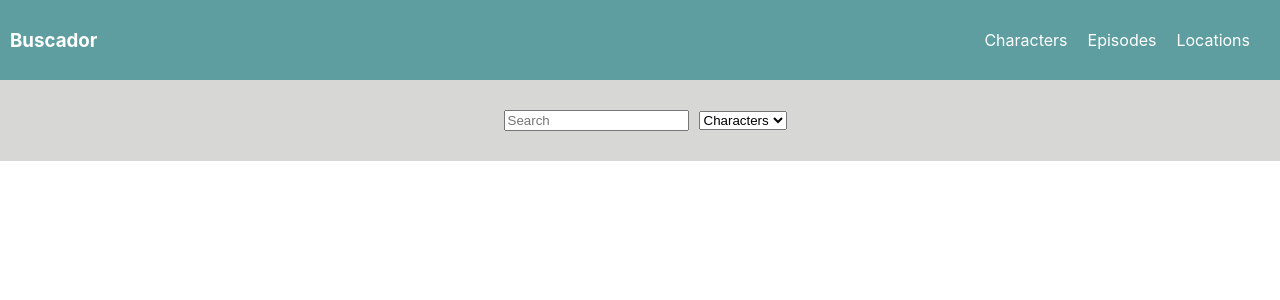
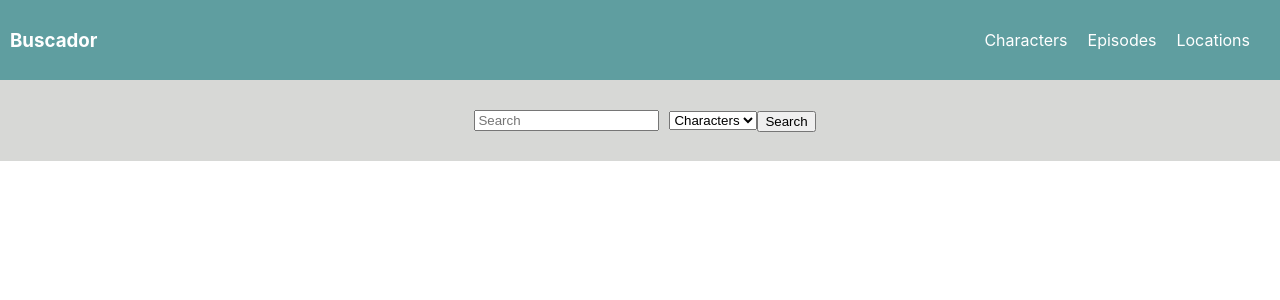
Before and after one commit to GabytaDev/web-react-api, a React (Create React App) app: page / in a window 1280 px wide. Shown: the top 300 px of the page. Built offline with nearby package versions, Linux system fonts and the light colour scheme.

Commit message:
agrego boton buscar

```diff
--- a/src/components/Seccion-detalle.js
+++ b/src/components/Seccion-detalle.js
@@ -1,3 +1,4 @@
+import "../styles/_SeccionDetalle.scss";
 
 const SeccionDetalle = ()=>{
     return(
--- a/src/components/Seccion-principal.js
+++ b/src/components/Seccion-principal.js
@@ -11,6 +11,9 @@ const SeccionPrincipal = ()=>{
                   <option>Episodes</option>
                </select>
             </form>
+            <div className="seccion-boton-buscar">
+                    <button id="buscar" className="btn-buscar">Search</button>
+                </div>
            </section>
         </main>
      )
```
Also changed, not shown: src/styles/_SeccionDetalle.scss (added).
